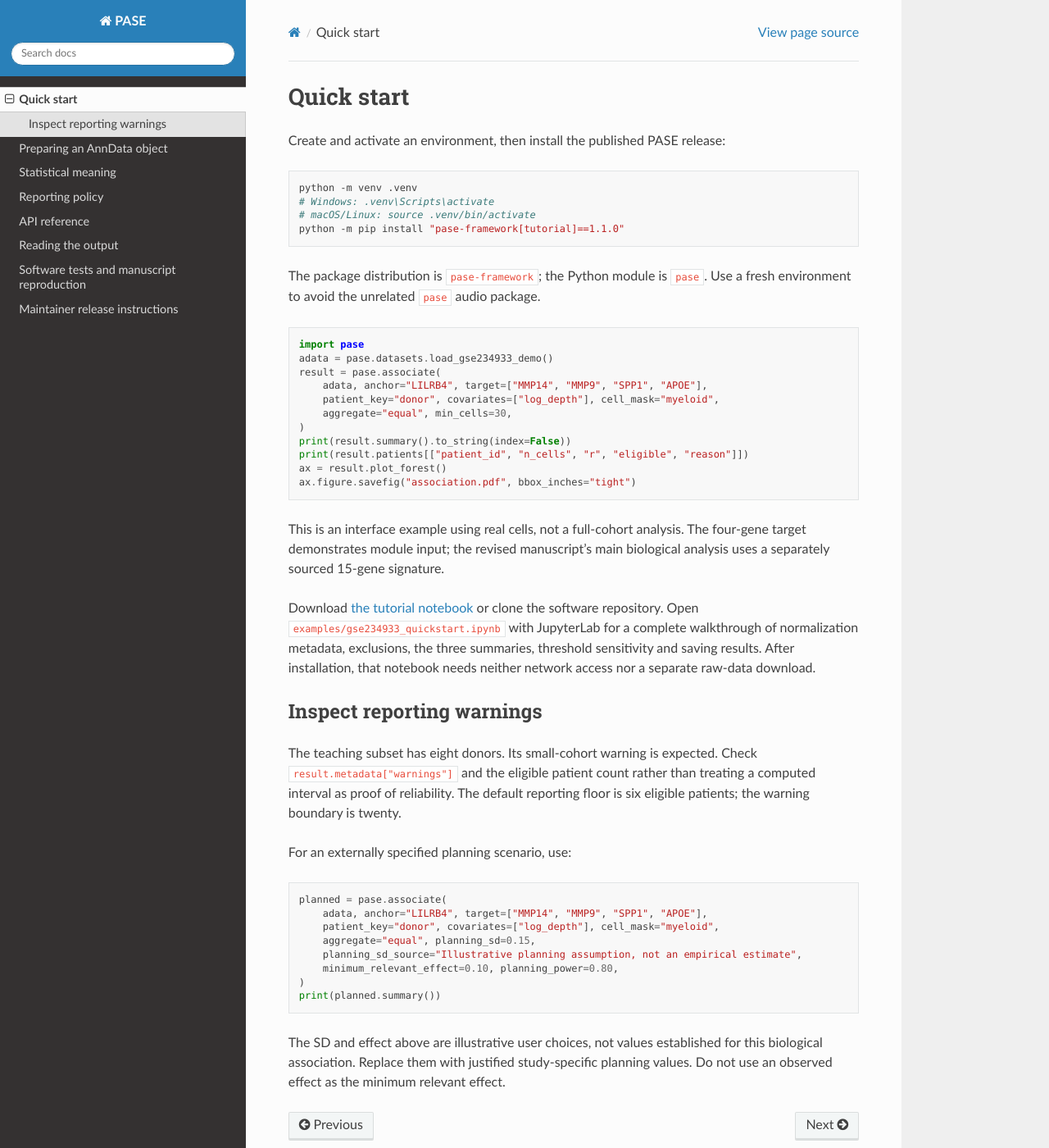
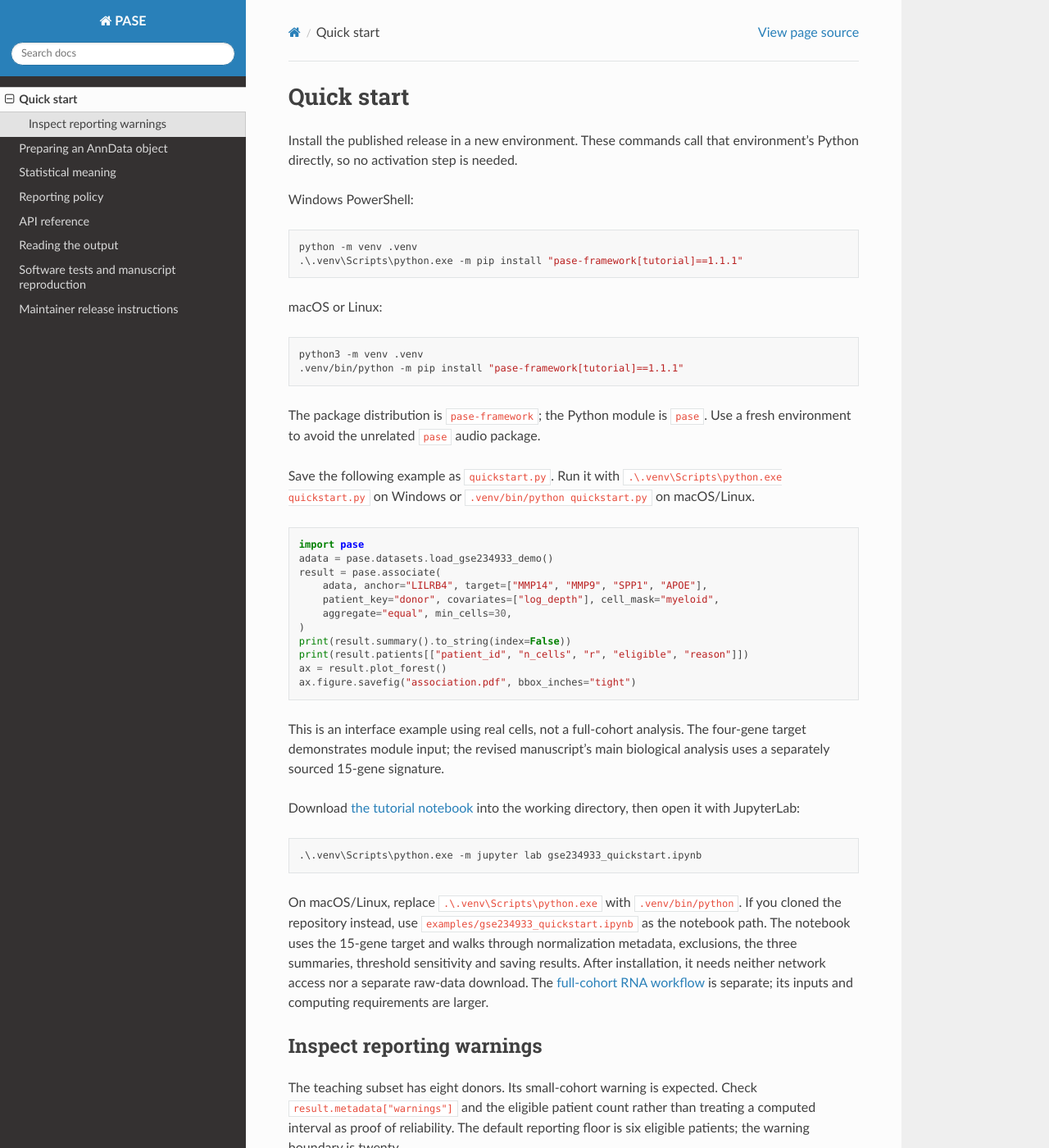
Before and after one commit to tjw0613-cell/pase-software, a Sphinx documentation site: the page built from docs/quickstart.md, in a window 1280 px wide and 1400 px high. Shown: the whole window at 82% size. Built offline with Sphinx 7.4.7 and the Read the Docs theme 3.1.0, drawn with Linux system fonts in a browser that asks for light colours.

Commit message:
Release 1.1.1 documentation fixes and reproducibility navigation

````diff
--- a/docs/quickstart.md
+++ b/docs/quickstart.md
@@ -1,16 +1,28 @@
 # Quick start
 
-Create and activate an environment, then install the published PASE release:
+Install the published release in a new environment. These commands call that
+environment's Python directly, so no activation step is needed.
+
+Windows PowerShell:
+
+```powershell
+python -m venv .venv
+.\.venv\Scripts\python.exe -m pip install "pase-framework[tutorial]==1.1.1"
+```
+
+macOS or Linux:
 
 ```bash
-python -m venv .venv
-# Windows: .venv\Scripts\activate
-# macOS/Linux: source .venv/bin/activate
-python -m pip install "pase-framework[tutorial]==1.1.0"
+python3 -m venv .venv
+.venv/bin/python -m pip install "pase-framework[tutorial]==1.1.1"
 ```
 
 The package distribution is `pase-framework`; the Python module is `pase`.
 Use a fresh environment to avoid the unrelated `pase` audio package.
+
+Save the following example as `quickstart.py`. Run it with
+`.\.venv\Scripts\python.exe quickstart.py` on Windows or
+`.venv/bin/python quickstart.py` on macOS/Linux.
 
 ```python
 import pase
@@ -30,12 +42,21 @@ This is an interface example using real cells, not a full-cohort analysis.
 The four-gene target demonstrates module input; the revised manuscript's main
 biological analysis uses a separately sourced 15-gene signature.
 
-Download [the tutorial notebook](https://github.com/tjw0613-cell/pase-software/blob/v1.1.0/examples/gse234933_quickstart.ipynb)
-or clone the software repository. Open `examples/gse234933_quickstart.ipynb`
-with JupyterLab for a complete
-walkthrough of normalization metadata, exclusions, the three summaries,
-threshold sensitivity and saving results. After installation, that notebook
-needs neither network access nor a separate raw-data download.
+Download [the tutorial notebook](https://github.com/tjw0613-cell/pase-software/blob/v1.1.1/examples/gse234933_quickstart.ipynb)
+into the working directory, then open it with JupyterLab:
+
+```powershell
+.\.venv\Scripts\python.exe -m jupyter lab gse234933_quickstart.ipynb
+```
+
+On macOS/Linux, replace `.\.venv\Scripts\python.exe` with `.venv/bin/python`.
+If you cloned the repository instead, use
+`examples/gse234933_quickstart.ipynb` as the notebook path. The notebook uses
+the 15-gene target and walks through normalization metadata, exclusions, the
+three summaries, threshold sensitivity and saving results. After installation,
+it needs neither network access nor a separate raw-data download. The
+[full-cohort RNA workflow](https://github.com/tjw0613-cell/pase-reproducibility/tree/main/workflows/rna)
+is separate; its inputs and computing requirements are larger.
 
 
 ## Inspect reporting warnings
--- a/pyproject.toml
+++ b/pyproject.toml
@@ -4,7 +4,7 @@ build-backend = "setuptools.build_meta"
 
 [project]
 name = "pase-framework"
-version = "1.1.0"
+version = "1.1.1"
 description = "Patient-level association estimates for multi-patient single-cell studies"
 readme = "README.md"
 requires-python = ">=3.10"
--- a/src/pase/__init__.py
+++ b/src/pase/__init__.py
@@ -4,5 +4,5 @@ from .association import associate
 from .result import AssociationResult
 from . import datasets
 
-__version__ = "1.1.0"
+__version__ = "1.1.1"
 __all__ = ["associate", "AssociationResult", "datasets", "__version__"]
````
Also changed, not shown: CHANGELOG.md (+12 -0 lines), README.md (+75 -25 lines), docs/inputs.md (+2 -0 lines), docs/release.md (+21 -8 lines), docs/reproducibility.md (+18 -0 lines), 2 other files.
